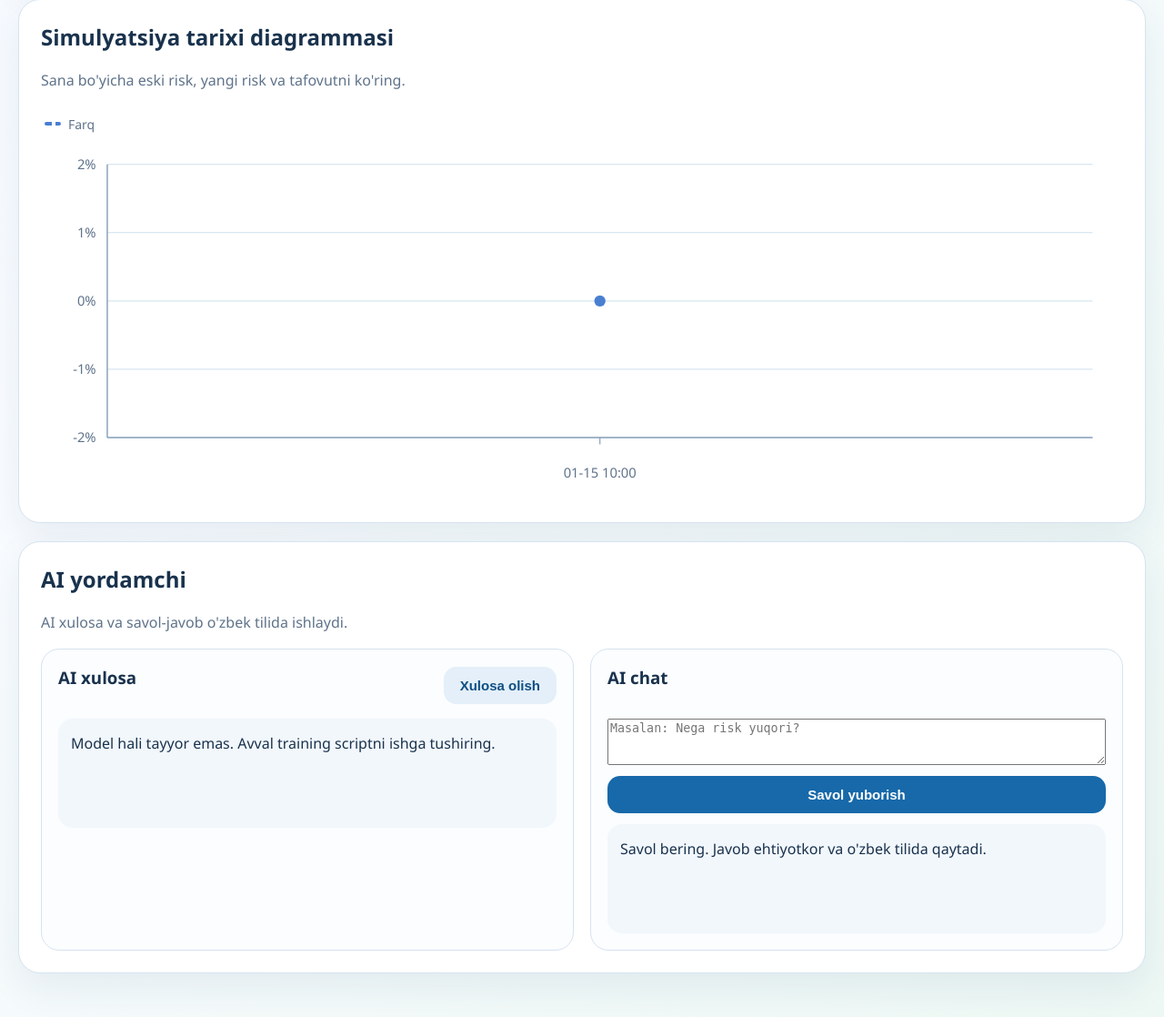
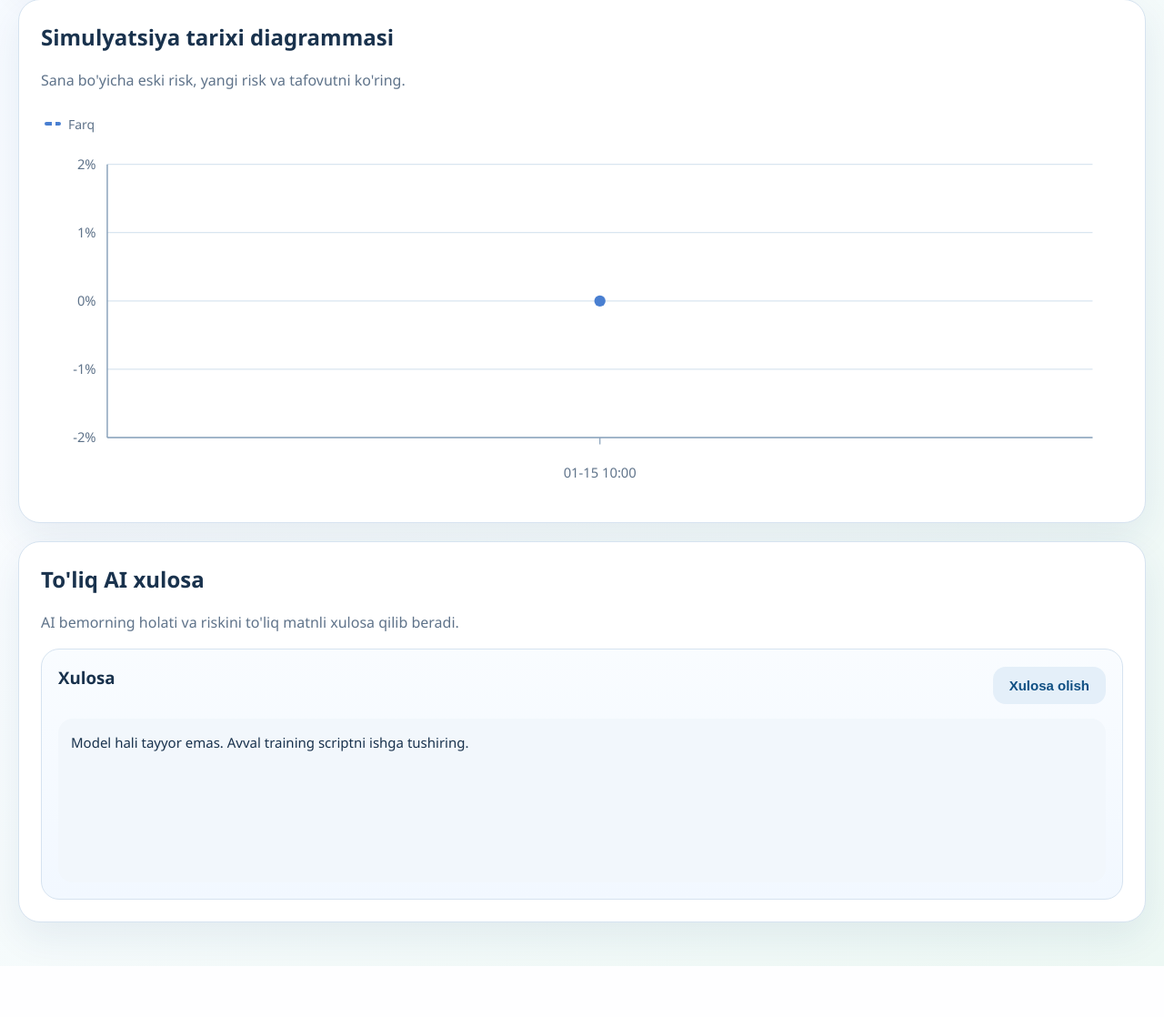
Before and after one commit to artikmuratovdev/Digital-Twin, a Django app: page /patients/1/ in a window 1280 px wide. Shown: the part 1747-2865 px from the top of the page at 91% size. After the commit the page ends 2809 px from the top, so only its background shows below. Run offline with Django 5.2, Linux system fonts and the light colour scheme; tables that the repository leaves empty hold one stand-in row (values such as "Sample post").

Commit message:
pdf loaded

```diff
--- a/app/static/app/css/style.css
+++ b/app/static/app/css/style.css
@@ -776,6 +776,10 @@ h1 {
     background: #fbfdff;
 }
 
+.ai-panel-full {
+    background: linear-gradient(180deg, #f9fcff 0%, #f2f8ff 100%);
+}
+
 .panel-head {
     display: flex;
     justify-content: space-between;
@@ -791,6 +795,11 @@ h1 {
     background: #f2f7fc;
     line-height: 1.65;
     white-space: pre-wrap;
+}
+
+.ai-summary-box {
+    min-height: 180px;
+    font-size: 15px;
 }
 
 .chart-wrap {
--- a/app/templates/app/result.html
+++ b/app/templates/app/result.html
@@ -210,28 +210,15 @@
 
             <section class="card card-full">
                 <div class="section-head">
-                    <h2>AI yordamchi</h2>
-                    <p>AI xulosa va savol-javob o'zbek tilida ishlaydi.</p>
+                    <h2>To'liq AI xulosa</h2>
+                    <p>AI bemorning holati va riskini to'liq matnli xulosa qilib beradi.</p>
                 </div>
-                <div class="ai-grid">
-                    <div class="ai-panel">
-                        <div class="panel-head">
-                            <h3>AI xulosa</h3>
-                            <button id="summaryBtn" class="btn btn-secondary" type="button">Xulosa olish</button>
-                        </div>
-                        <div id="summaryOutput" class="output-box">{{ initial_summary }}</div>
+                <div class="ai-panel ai-panel-full">
+                    <div class="panel-head">
+                        <h3>Xulosa</h3>
+                        <button id="summaryBtn" class="btn btn-secondary" type="button">Xulosa olish</button>
                     </div>
-                    <div class="ai-panel">
-                        <div class="panel-head">
-                            <h3>AI chat</h3>
-                        </div>
-                        <form id="chatForm" class="chat-form">
-                            {% csrf_token %}
-                            {{ ai_chat_form.message }}
-                            <button type="submit" class="btn btn-primary">Savol yuborish</button>
-                        </form>
-                        <div id="chatOutput" class="output-box">Savol bering. Javob ehtiyotkor va o'zbek tilida qaytadi.</div>
-                    </div>
+                    <div id="summaryOutput" class="output-box ai-summary-box">{{ initial_summary }}</div>
                 </div>
             </section>
         </main>
```
Also changed, not shown: 1 other file.
